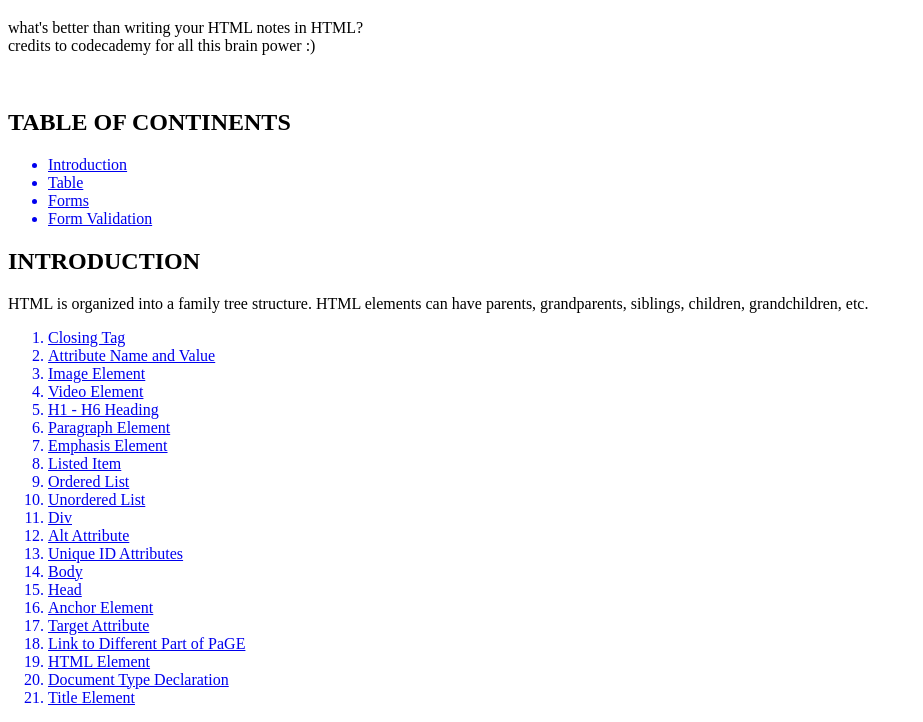
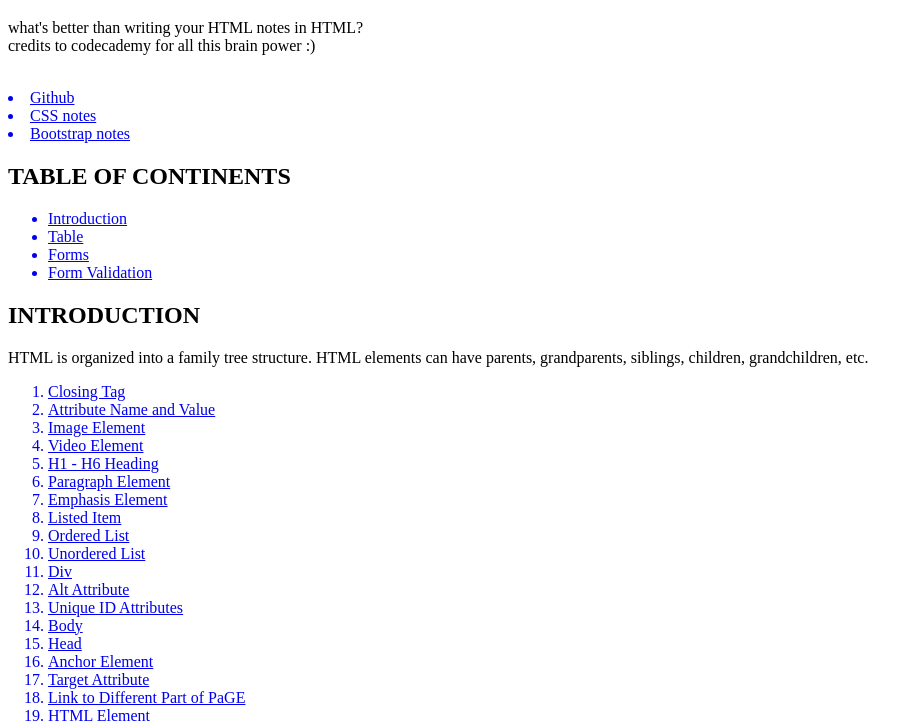
Before and after one commit to adabingw/CppAdventure, a plain HTML site: page sad-html-notes-slash-website.html in a window 1280 px wide. Shown: the part 61-783 px from the top of the page, without its empty margins (0-923 px from the left). Drawn offline with Linux system fonts and the light colour scheme.

Commit message:
Update sad-html-notes-slash-website.html

```diff
--- a/sad-html-notes-slash-website.html
+++ b/sad-html-notes-slash-website.html
@@ -1,7 +1,7 @@
-<!==
+<!--
 lol i wrote this to try to remember what i learned from html
 creds to codecademy for the notes and knowledge! :D
-==>
+-->
 
 <!DOCTYPE html>
 <html>
@@ -21,7 +21,11 @@ creds to codecademy for the notes and knowledge! :D
   </head>
 
   <body>
-
+    <section id = socials>
+      <a href = "https://github.com/adabingw"> <li> Github </li> </a>
+      <a href = "https://universal-powerful-pet.glitch.me"> <li> CSS notes</li> </a>
+      <a href = "https://exultant-sleet-radio.glitch.me"> <li> Bootstrap notes</li> </a>
+    </section>
     <section id = table-of-contents>
       <h2>
         TABLE OF CONTINENTS
```
